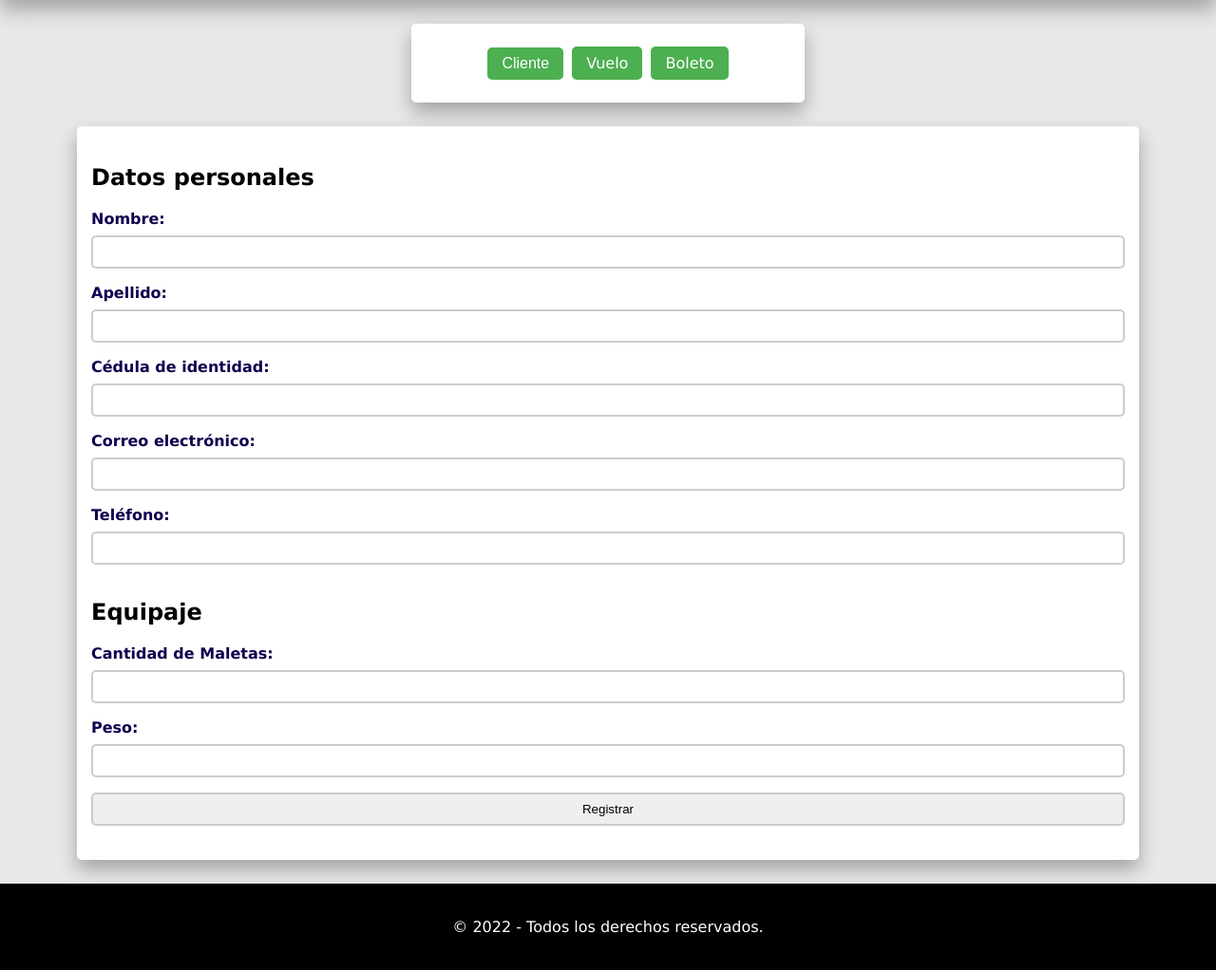
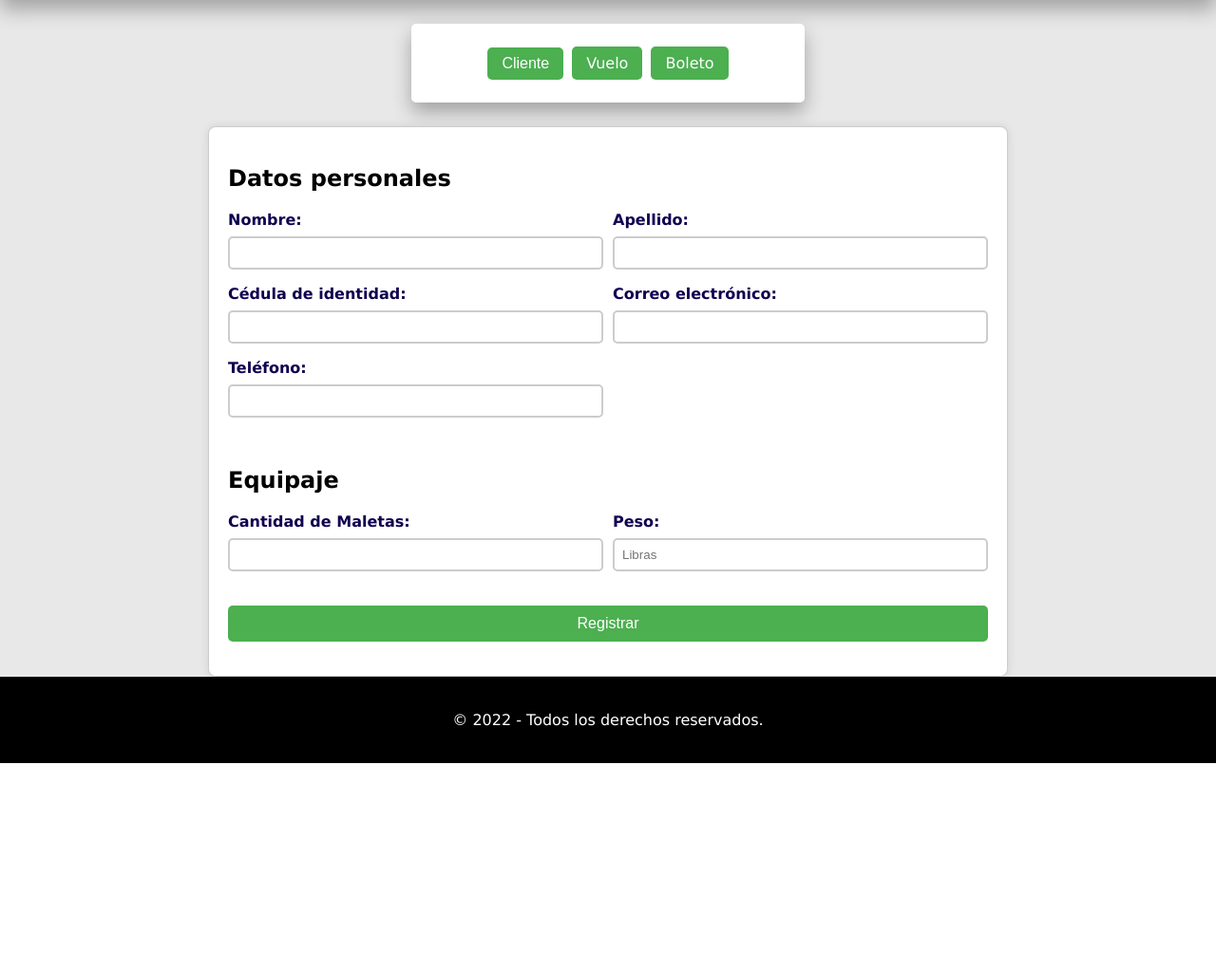
Before and after one commit to ErickCor24/webAirplane, a Flask app: page /boleto in a window 1280 px wide. Shown: the part 80-1102 px from the top of the page at 95% size. After the commit the page ends 884 px from the top, so only its background shows below. Run offline with Flask 3, Linux system fonts and the light colour scheme.

Commit message:
Agregue Css y Arregle mi html

```diff
--- a/app/static/css/style.css
+++ b/app/static/css/style.css
@@ -187,3 +187,27 @@
     .PiePagina{
         display: flex; flex-direction: column;
     }
+
+    .form-data {
+        max-width: 800px;
+        margin: 0 auto;
+        padding: 20px;
+        border: 1px solid #ccc;
+        border-radius: 8px;
+        box-shadow: 0 0 10px rgba(0, 0, 0, 0.1);
+    }
+
+    .form-row {
+        display: flex;
+        justify-content: space-between;
+        margin-bottom: 16px;
+    }
+
+    .column {
+        flex: 1;
+        margin-right: 10px;
+    }
+
+    .column:last-child {
+        margin-right: 0;
+    }
--- a/app/templates/Registro_boleto.html
+++ b/app/templates/Registro_boleto.html
@@ -29,39 +29,52 @@
             </section>
         </div>
 
-        <div class="vista">
+        <div class="vista form-data">
             <form action="/registrar" method="post">
-                <div class="row"> <div class="col-4"> <h2>Datos personales</h2>
+                <div class="form-row">
+                    <div class="column">
+                        <h2>Datos personales</h2>
                         <label for="nombre">Nombre:</label>
                         <input type="text" name="nombre" id="nombre" required>
-
-                    <label for="apellido">Apellido:</label>
-                    <input type="text" name="apellido" id="apellido" required>
 
                         <label for="ci">Cédula de identidad:</label>
                         <input type="text" name="ci" id="ci" required>
 
+                        <label for="telefono">Teléfono:</label>
+                        <input type="tel" name="telefono" id="telefono" required>
+                    </div>
+
+                    <div class="column">
+                        <h2>&nbsp;</h2>
+                        <label for="apellido">Apellido:</label>
+                        <input type="text" name="apellido" id="apellido" required>
+
                         <label for="correo">Correo electrónico:</label>
                         <input type="email" name="correo" id="correo" required>
+                    </div>
+                </div>
 
-                    <label for="telefono">Teléfono:</label>
-                    <input type="tel" name="telefono" id="telefono" required>
-
-                    </div>
-                    <div class="col-6"> <h2>Equipaje</h2>
+                <div class="form-row">
+                    <div class="column">
+                        <h2>Equipaje</h2>
                         <label for="CantMaletas">Cantidad de Maletas:</label>
                         <input type="number" name="CantMaletas" id="CantMaletas" required>
+                    </div>
 
+                    <div class="column">
+                        <h2>&nbsp;</h2>
                         <label for="Peso">Peso:</label>
-                    <input type="text" name="Peso" id="Peso" required>
+                        <input type="number" name="Peso" id="Peso" placeholder="Libras" required>
                     </div>
                 </div>
-                <div class="row"> <div class="col-12"> <input type="submit" value="Registrar">
-                    </div>
+
+                <div class="content-button">
+                    <input type="submit" class="btn-register" value="Registrar">
                 </div>
             </form>
         </div>
-    </div>
+
+
 
         <footer>
             <div class="PiePagina">
--- a/app/templates/index.html
+++ b/app/templates/index.html
@@ -25,7 +25,7 @@
             <section>
                 <button class="boton"> Cliente </button>
                 <button class="boton"> Vuelo </button>
-                <button class="boton"> Boleto </button>
+                <a class="boton" href="/registro">Boleto</a>
             </section>
         </div>
 
```
Lines whose indentation alone changed are shown as unchanged.
